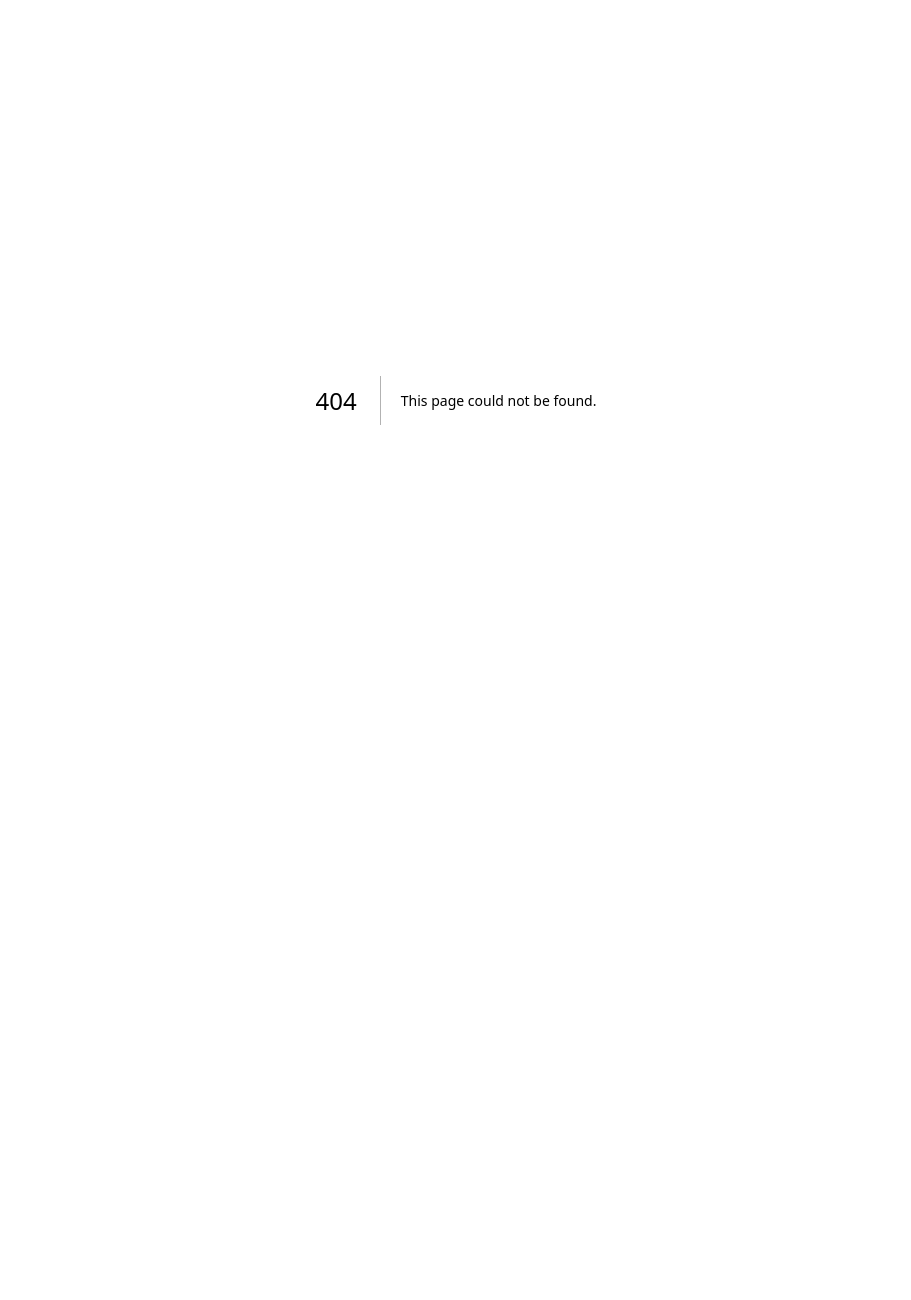
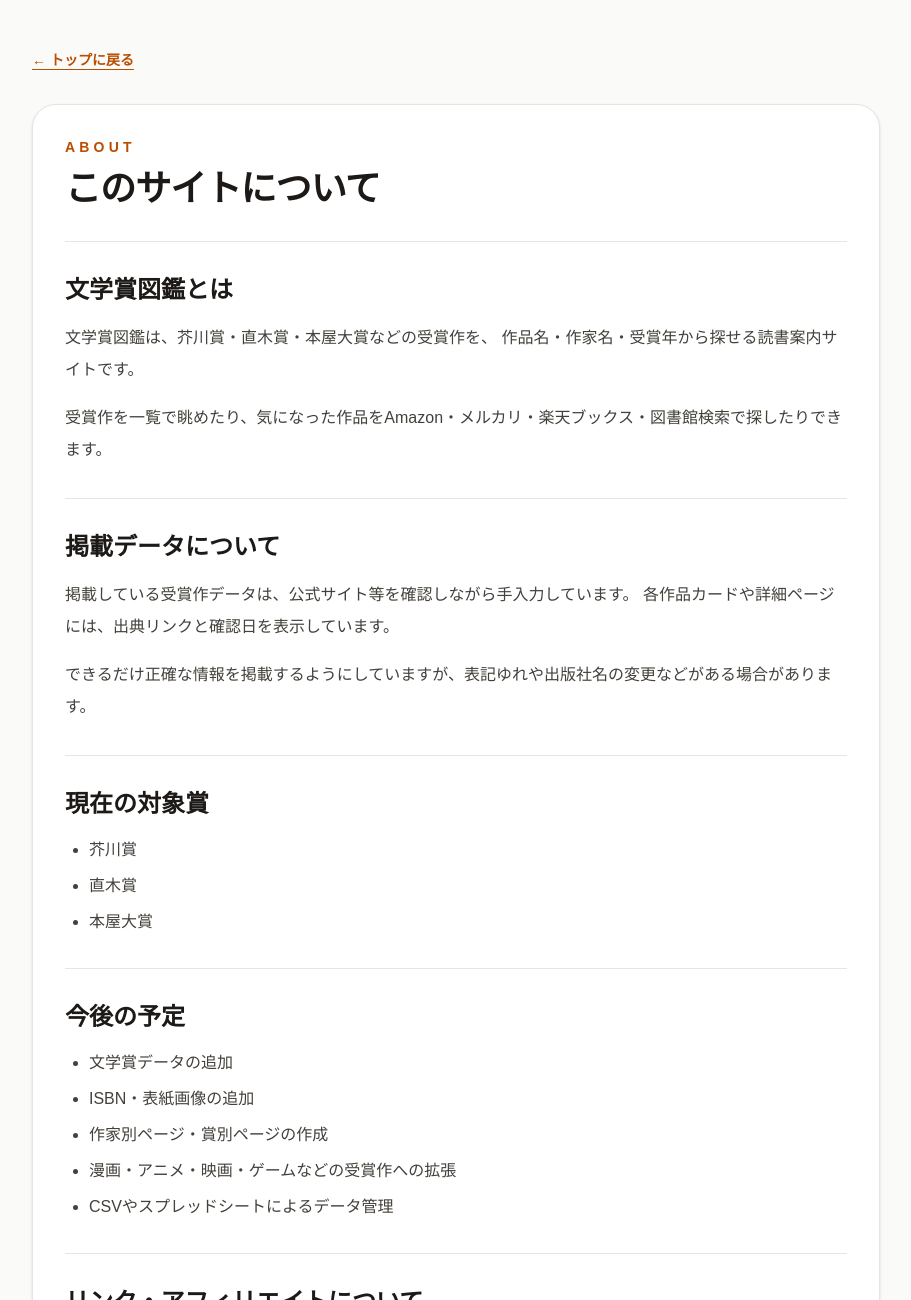
Before and after one commit to fel-an-Studio/bungakusho-zukan, a Next.js app: page /about in a window 1280 px wide. Before the commit this address had no page. Shown: the top 1300 px of the page, without its empty margins (184-1095 px from the left). Before the commit the page ends 800 px from the top, so only its background shows below. Built offline with nearby package versions, Linux system fonts and the light colour scheme.

Commit message:
Add about page

```diff
--- /dev/null
+++ b/app/about/page.tsx
@@ -0,0 +1,86 @@
+import Link from "next/link";
+
+export default function AboutPage() {
+  return (
+    <main className="min-h-screen bg-stone-50 text-stone-900">
+      <section className="mx-auto max-w-4xl px-6 py-12">
+        <Link
+          href="/"
+          className="text-sm font-bold text-amber-700 underline underline-offset-4 hover:text-amber-800"
+        >
+          ← トップに戻る
+        </Link>
+
+        <article className="mt-8 rounded-3xl border border-stone-200 bg-white p-8 shadow-sm">
+          <p className="mb-3 text-sm font-bold tracking-[0.3em] text-amber-700">
+            ABOUT
+          </p>
+
+          <h1 className="text-4xl font-bold tracking-tight">
+            このサイトについて
+          </h1>
+
+          <section className="mt-8 border-t border-stone-200 pt-8">
+            <h2 className="text-2xl font-bold">文学賞図鑑とは</h2>
+            <p className="mt-4 leading-8 text-stone-700">
+              文学賞図鑑は、芥川賞・直木賞・本屋大賞などの受賞作を、
+              作品名・作家名・受賞年から探せる読書案内サイトです。
+            </p>
+            <p className="mt-4 leading-8 text-stone-700">
+              受賞作を一覧で眺めたり、気になった作品をAmazon・メルカリ・楽天ブックス・図書館検索で探したりできます。
+            </p>
+          </section>
+
+          <section className="mt-8 border-t border-stone-200 pt-8">
+            <h2 className="text-2xl font-bold">掲載データについて</h2>
+            <p className="mt-4 leading-8 text-stone-700">
+              掲載している受賞作データは、公式サイト等を確認しながら手入力しています。
+              各作品カードや詳細ページには、出典リンクと確認日を表示しています。
+            </p>
+            <p className="mt-4 leading-8 text-stone-700">
+              できるだけ正確な情報を掲載するようにしていますが、表記ゆれや出版社名の変更などがある場合があります。
+            </p>
+          </section>
+
+          <section className="mt-8 border-t border-stone-200 pt-8">
+            <h2 className="text-2xl font-bold">現在の対象賞</h2>
+            <ul className="mt-4 list-disc space-y-2 pl-6 leading-7 text-stone-700">
+              <li>芥川賞</li>
+              <li>直木賞</li>
+              <li>本屋大賞</li>
+            </ul>
+          </section>
+
+          <section className="mt-8 border-t border-stone-200 pt-8">
+            <h2 className="text-2xl font-bold">今後の予定</h2>
+            <ul className="mt-4 list-disc space-y-2 pl-6 leading-7 text-stone-700">
+              <li>文学賞データの追加</li>
+              <li>ISBN・表紙画像の追加</li>
+              <li>作家別ページ・賞別ページの作成</li>
+              <li>漫画・アニメ・映画・ゲームなどの受賞作への拡張</li>
+              <li>CSVやスプレッドシートによるデータ管理</li>
+            </ul>
+          </section>
+
+          <section className="mt-8 border-t border-stone-200 pt-8">
+            <h2 className="text-2xl font-bold">リンク・アフィリエイトについて</h2>
+            <p className="mt-4 leading-8 text-stone-700">
+              現在、掲載しているAmazon・メルカリ・楽天ブックス等へのリンクは、作品を探しやすくするための検索リンクです。
+            </p>
+            <p className="mt-4 leading-8 text-stone-700">
+              現時点ではアフィリエイトリンクは使用していません。将来的に収益化を行う場合は、このページなどで明記します。
+            </p>
+          </section>
+
+          <section className="mt-8 border-t border-stone-200 pt-8">
+            <h2 className="text-2xl font-bold">免責事項</h2>
+            <p className="mt-4 leading-8 text-stone-700">
+              本サイトは個人制作の読書案内サイトです。
+              掲載情報の正確性には注意していますが、最新情報や詳細は各賞の公式サイト・出版社・販売サイト等をご確認ください。
+            </p>
+          </section>
+        </article>
+      </section>
+    </main>
+  );
+}
--- a/app/page.tsx
+++ b/app/page.tsx
@@ -45,6 +45,13 @@ export default function Home() {
 
             <div className="flex flex-wrap gap-3 font-bold">
               <a
+                href="/about"
+                className="underline underline-offset-4 hover:text-amber-700"
+              >
+                このサイトについて
+              </a>
+
+              <a
                 href="https://github.com/fel-an-Studio/bungakusho-zukan"
                 target="_blank"
                 rel="noreferrer"
```
